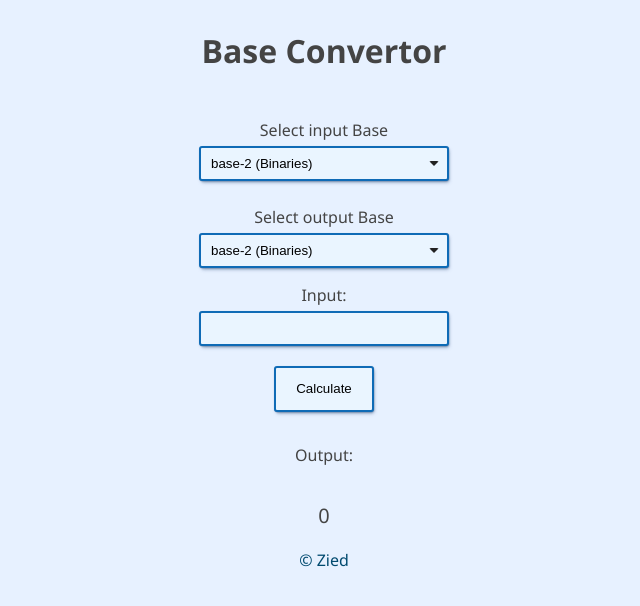
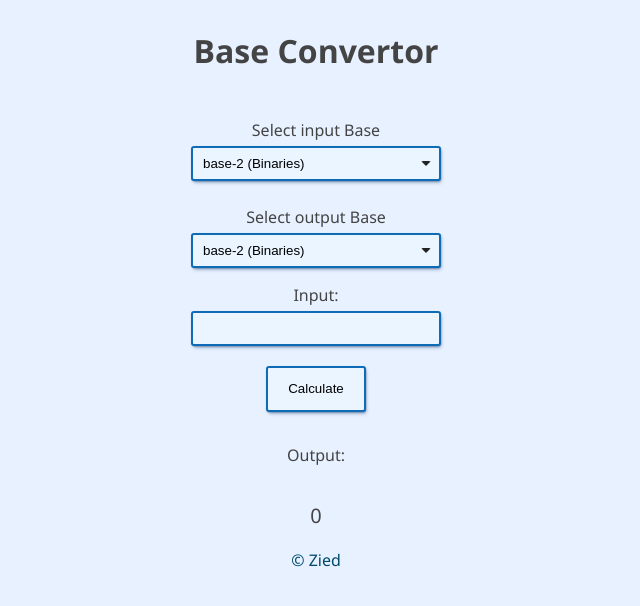
Before and after one commit to ZiedDev/Base-Convertor, a plain HTML site: page index.html in a window 1280 px wide. Shown: the whole page, without its empty margins (324-964 px from the left). Drawn offline with Linux system fonts and the light colour scheme.

Commit message:
remove the margin from the body

```diff
--- a/style.css
+++ b/style.css
@@ -32,8 +32,8 @@ body {
     color: #444444;
     background-color: rgb(231, 241, 255);
     font-family: 'Segoe UI', Tahoma, Geneva, Verdana, sans-serif;
-    /* height: 80vh; */
     width: 100%
+    margin: 0;
 }
 
 .left-margin {
```
